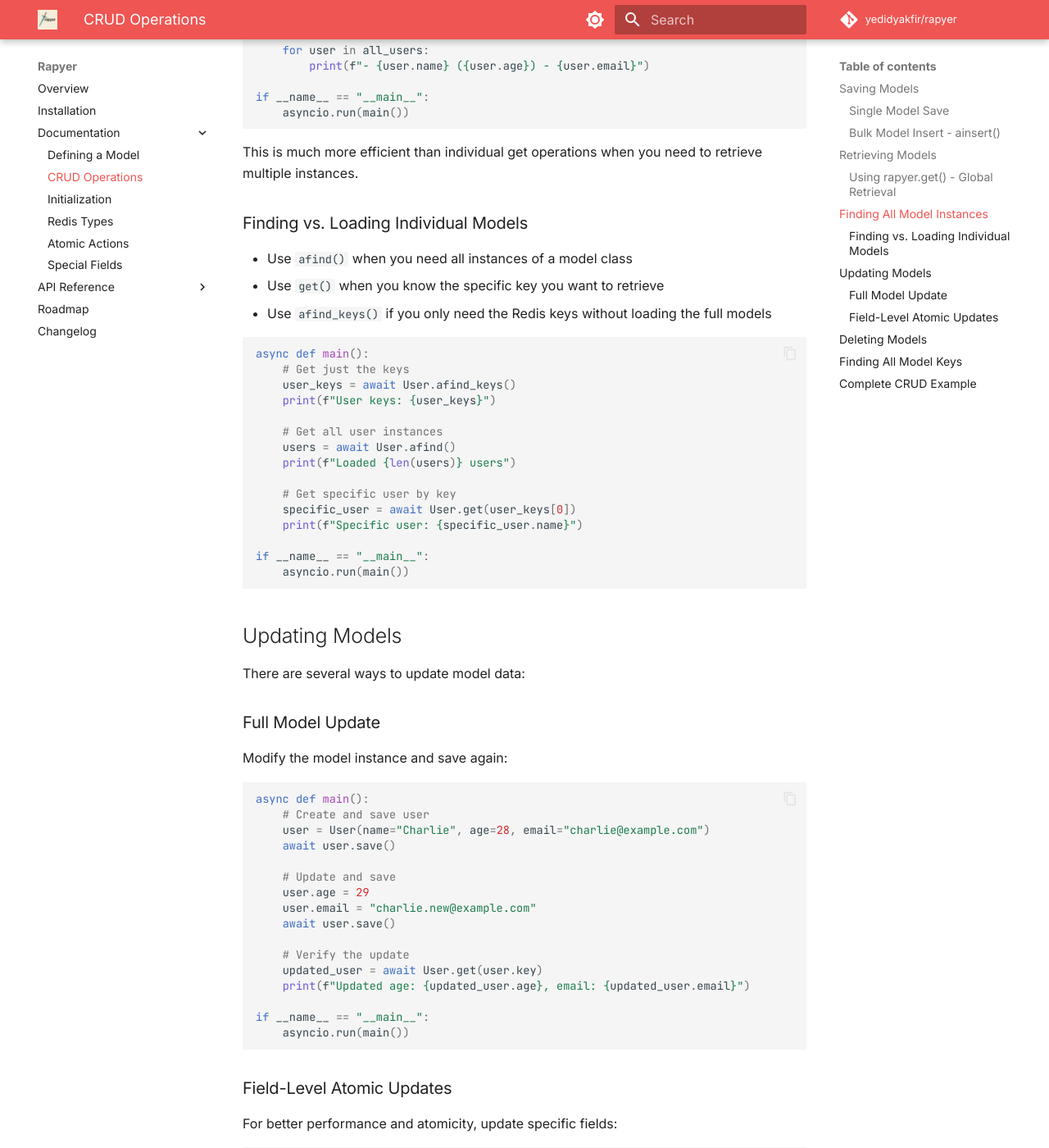
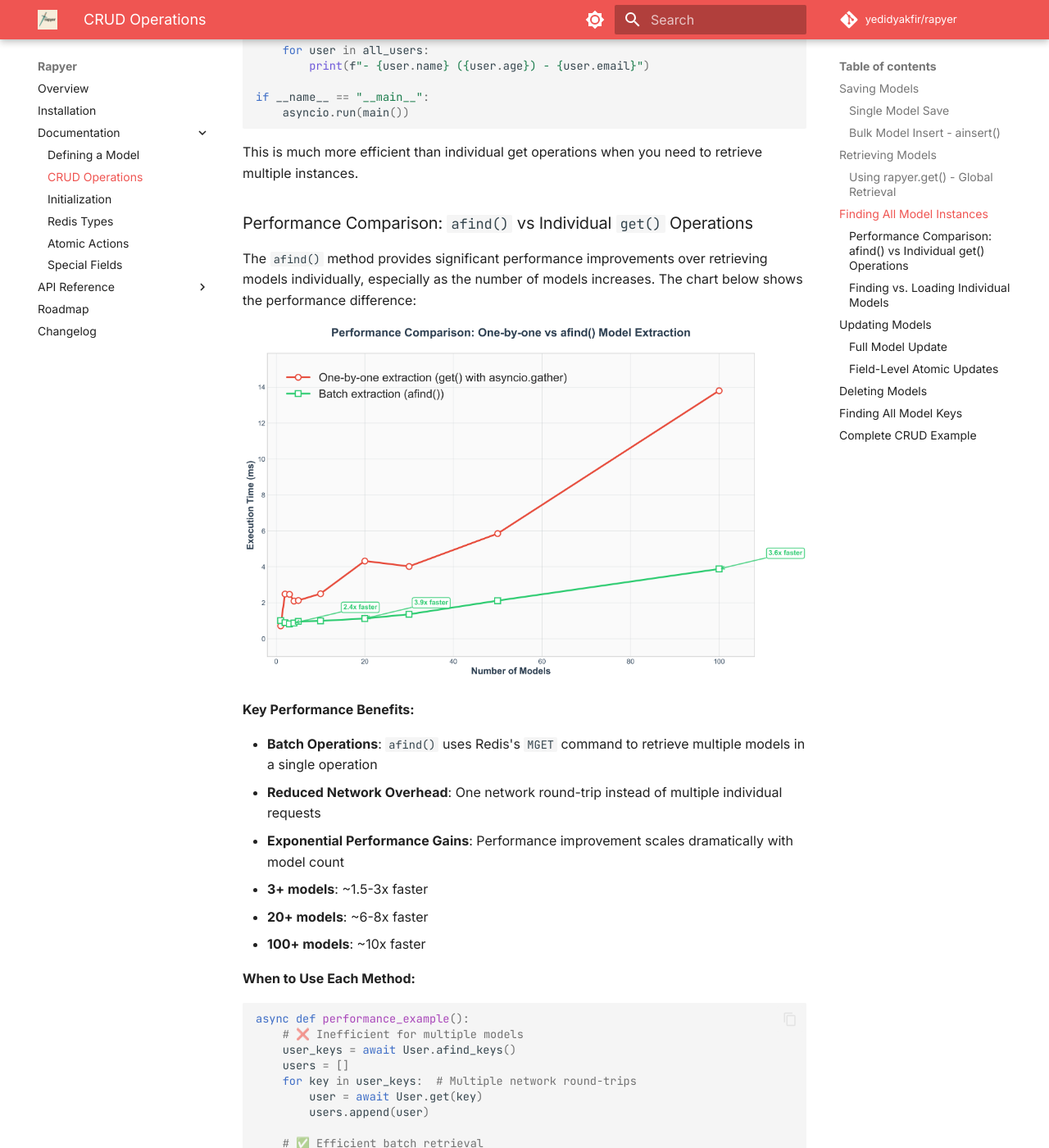
Before and after one commit to yedidyakfir/rapyer, an MkDocs documentation site: the page built from docs/documentation/crud-operations.md, in a window 1280 px wide and 1400 px high, scrolled down 3170 px. Shown: the whole window at 82% size. Built offline with MkDocs 1.6.1 and Material for MkDocs 9.7.7, drawn with Linux system fonts in a browser that asks for light colours; comment, search, counter and statistics services are not loaded; some of the changed text lies outside the part shown.

Commit message:
[add-buld-insert] - added compare between extraction methods

````diff
--- a/docs/documentation/crud-operations.md
+++ b/docs/documentation/crud-operations.md
@@ -150,6 +150,38 @@ if __name__ == "__main__":
 ```
 
 This is much more efficient than individual get operations when you need to retrieve multiple instances.
+
+### Performance Comparison: `afind()` vs Individual `get()` Operations
+
+The `afind()` method provides significant performance improvements over retrieving models individually, especially as the number of models increases. The chart below shows the performance difference:
+
+![Performance Comparison: afind() vs One-by-one Model Extraction](../images/afind_performance.png)
+
+**Key Performance Benefits:**
+
+- **Batch Operations**: `afind()` uses Redis's `MGET` command to retrieve multiple models in a single operation
+- **Reduced Network Overhead**: One network round-trip instead of multiple individual requests
+- **Exponential Performance Gains**: Performance improvement scales dramatically with model count
+  - **3+ models**: ~1.5-3x faster
+  - **20+ models**: ~6-8x faster
+  - **100+ models**: ~10x faster
+
+**When to Use Each Method:**
+
+```python
+async def performance_example():
+    # ❌ Inefficient for multiple models
+    user_keys = await User.afind_keys()
+    users = []
+    for key in user_keys:  # Multiple network round-trips
+        user = await User.get(key)
+        users.append(user)
+
+    # ✅ Efficient batch retrieval
+    users = await User.afind()  # Single network round-trip
+
+    print(f"Retrieved {len(users)} users efficiently")
+```
 
 ### Finding vs. Loading Individual Models
 
````
Also changed, not shown: docs/images/afind_performance.png (added).
